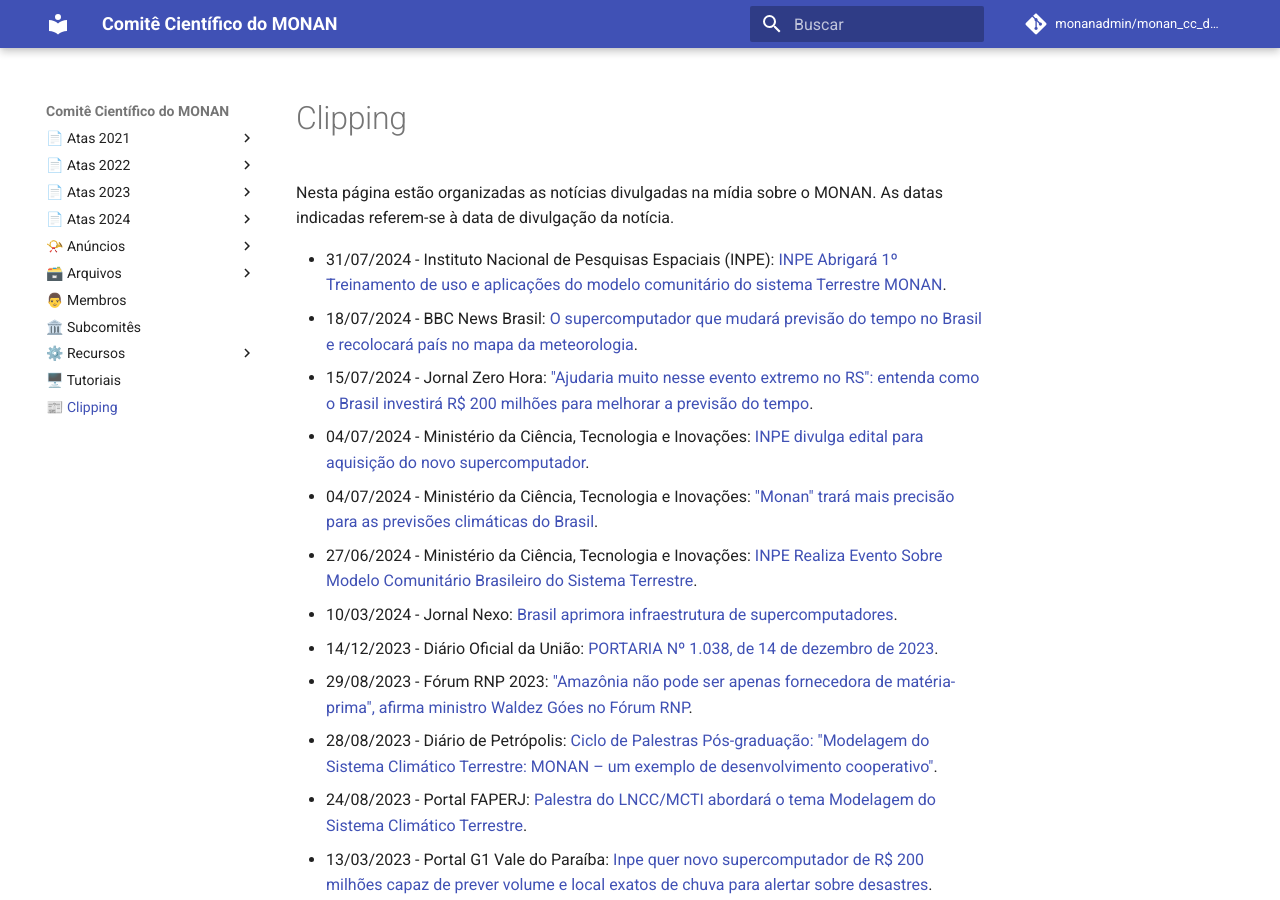
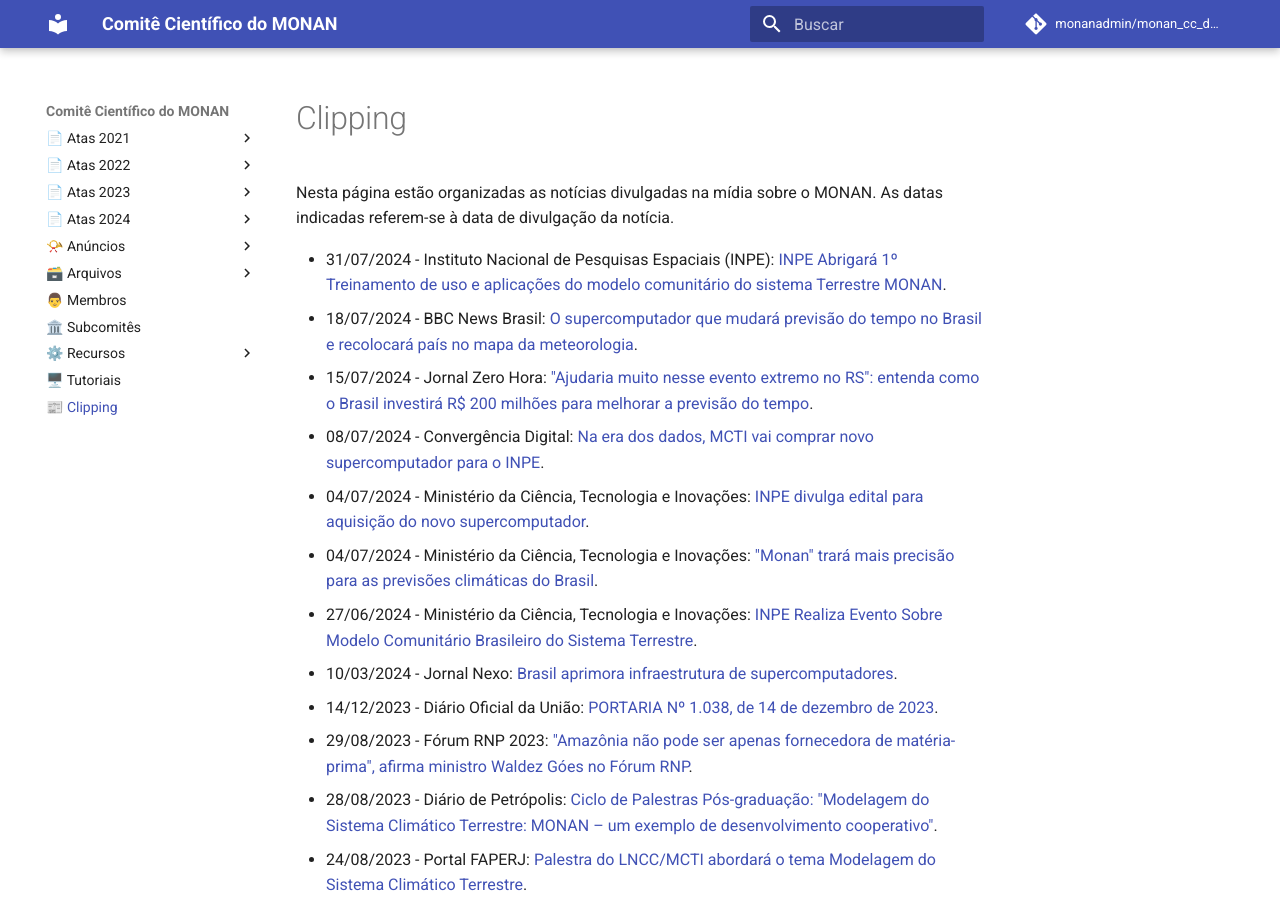
Before and after one commit to monanadmin/monan_cc_docs, an MkDocs documentation site: the page built from docs/clipping.md, in a window 1280 px wide and 900 px high. Built offline with MkDocs 1.6.1 and Material for MkDocs 9.7.7, drawn with Linux system fonts in a browser that asks for light colours; comment, search, counter and statistics services are not loaded; some of the changed text lies outside the part shown.

Commit message:
Atualizando página clipping.md

```diff
--- a/docs/clipping.md
+++ b/docs/clipping.md
@@ -5,6 +5,7 @@
 * 31/07/2024 - Instituto Nacional de Pesquisas Espaciais (INPE): [INPE Abrigará 1º Treinamento de uso e aplicações do modelo comunitário do sistema Terrestre MONAN](https://www.gov.br/inpe/pt-br/assuntos/ultimas-noticias/inpe-abrigara-1o-treinamento-de-uso-e-aplicacoes-do-modelo-comunitario-do-sistema-terrestre-monan).
 * 18/07/2024 - BBC News Brasil: [O supercomputador que mudará previsão do tempo no Brasil e recolocará país no mapa da meteorologia](https://www.bbc.com/portuguese/articles/c51ykgyq51vo).
 * 15/07/2024 - Jornal Zero Hora: ["Ajudaria muito nesse evento extremo no RS": entenda como o Brasil investirá R$ 200 milhões para melhorar a previsão do tempo](https://gauchazh.clicrbs.com.br/ambiente/noticia/2024/07/ajudaria-muito-nesse-evento-extremo-no-rs-entenda-como-o-brasil-investira-r-200-milhoes-para-melhorar-a-previsao-do-tempo-clynha8wz004k013jjuojkhqm.html).
+* 08/07/2024 - Convergência Digital: [Na era dos dados, MCTI vai comprar novo supercomputador para o INPE](https://www.convergenciadigital.com.br/Inovacao/Na-era-dos-dados%2C-MCTI-vai-comprar-novo-supercomputador-para-o-INPE-66420.html).
 * 04/07/2024 - Ministério da Ciência, Tecnologia e Inovações: [INPE divulga edital para aquisição do novo supercomputador](https://www.gov.br/mcti/pt-br/acompanhe-o-mcti/noticias/2024/07/inpe-divulga-edital-para-aquisicao-do-novo-supercomputador).
 * 04/07/2024 - Ministério da Ciência, Tecnologia e Inovações: ["Monan" trará mais precisão para as previsões climáticas do Brasil](https://www.gov.br/mcti/pt-br/acompanhe-o-mcti/noticias/2024/07/201cmonan201d-trara-mais-precisao-para-as-previsoes-climaticas-do-brasil).
 * 27/06/2024 - Ministério da Ciência, Tecnologia e Inovações: [INPE Realiza Evento Sobre Modelo Comunitário Brasileiro do Sistema Terrestre](https://www.gov.br/inpe/pt-br/assuntos/ultimas-noticias/inpe-realiza-evento-sobre-modelo-comunitario-brasileiro-do-sistema-terrestre).
@@ -13,6 +14,7 @@
 * 29/08/2023 - Fórum RNP 2023: ["Amazônia não pode ser apenas fornecedora de matéria-prima", afirma ministro Waldez Góes no Fórum RNP](https://www.rnp.br/noticias/amazonia-nao-pode-ser-apenas-fornecedora-de-materia-prima-afirma-ministro-waldez-goes-no).
 * 28/08/2023 - Diário de Petrópolis: [Ciclo de Palestras Pós-graduação: "Modelagem do Sistema Climático Terrestre: MONAN – um exemplo de desenvolvimento cooperativo"](https://www.diariodepetropolis.com.br/integra/ciclo-de-palestras-pos-graduacao-modelagem-do-sistema-climatico-terrestre-monan-um-exemplo-de-desenvolvimento-cooperativo-247584).
 * 24/08/2023 - Portal FAPERJ: [Palestra do LNCC/MCTI abordará o tema Modelagem do Sistema Climático Terrestre](https://www.faperj.br/?id=400.7.1).
+* 06/07/2023 - Instituto Nacional de Pesquisas Espaciais (INPE): [SECOM APRESENTA: PROJETO SUPERCOMPUTAÇÃO](https://www.gov.br/inpe/pt-br/assuntos/ultimas-noticias/secom-apresenta-projeto-supercomputacao).
 * 13/03/2023 - Portal G1 Vale do Paraíba: [Inpe quer novo supercomputador de R$ 200 milhões capaz de prever volume e local exatos de chuva para alertar sobre desastres](https://g1.globo.com/sp/vale-do-paraiba-regiao/noticia/2023/03/13/inpe-quer-novo-supercomputador-de-r-200-milhoes-capaz-de-prever-volume-e-local-exatos-de-chuva-para-alertar-sobre-desastres.ghtml).
 * 28/02/2023 - Folha de São Paulo: [Brasil desenvolve modelo próprio de previsão climática](https://www1.folha.uol.com.br/ambiente/2023/02/brasil-desenvolve-modelo-proprio-de-previsao-climatica.shtml).
 * 27/02/2023 - Rádio Jornal NE10: [Brasil investe em supercomputador de R$ 200 milhões para previsão do tempo mais exata](https://radiojornal.ne10.uol.com.br/noticia/tecnologia/2023/02/15186979-brasil-investe-em-supercomputador-de-rs-200-milhoes-para-previsao-do-tempo-mais-exata.html).
```
